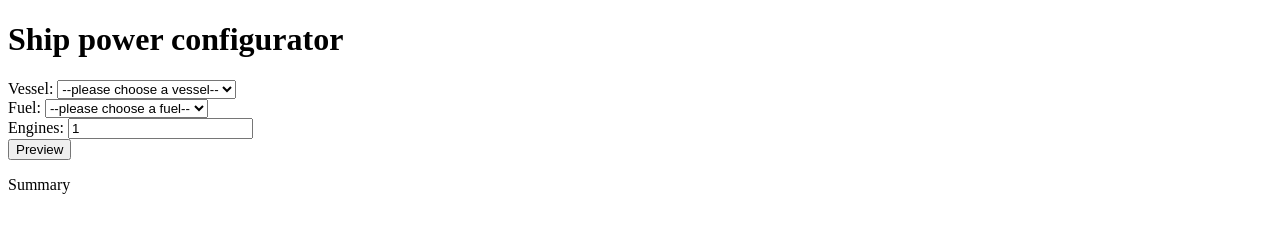
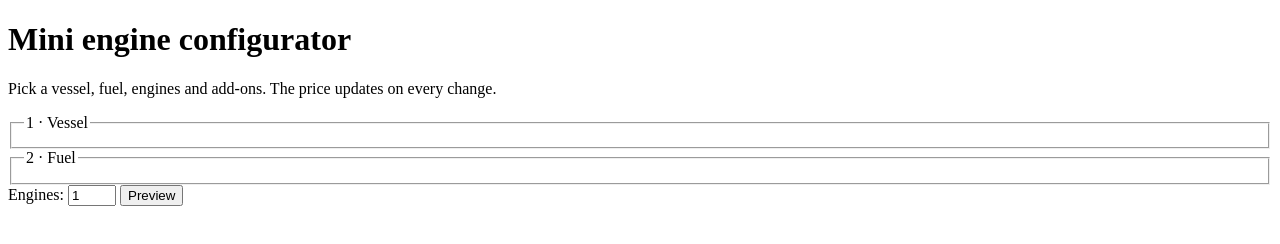
Before and after one commit to Justyuanz/mini-configurator, a plain HTML site: page index.html in a window 1280 px wide. Drawn offline with Linux system fonts and the light colour scheme.

Commit message:
feat(frontend): improved design with fieldset card and legend

```diff
--- a/index.html
+++ b/index.html
@@ -8,26 +8,28 @@
     <script src="app.js" defer></script>
   </head>
   <body>
-    <h1>Ship power configurator</h1>
-    <form action="submit" id="form">
-      <label for="vessel"> Vessel: </label>
-      <select id="vessel">
-        <option value="">--please choose a vessel--</option>
-        <option value="Ferry">Ferry</option>
-        <option value="Cargo">Cargo</option>
-        <option value="Cruise">Cruise</option>
-      </select>
-      <br />
-      <label for="fuel">Fuel: </label>
-      <select id="fuel">
-        <option value="">--please choose a fuel--</option>
-      </select>
-      <br />
-      <label for="engines">Engines: </label>
-      <input type="number" id="engines" value="1" />
-      <br />
-      <button type="button" id="previewButton">Preview</button>
-      <p id="summary">Summary</p>
-    </form>
+    <main>
+      <h1>Mini engine configurator</h1>
+      <p>
+        Pick a vessel, fuel, engines and add-ons. The price updates on every
+        change.
+      </p>
+
+      <form id="form">
+        <fieldset id="vesselOptions">
+          <legend>1 · Vessel</legend>
+        </fieldset>
+
+        <fieldset id="fuelOptions">
+          <legend>2 · Fuel</legend>
+        </fieldset>
+
+        <label for="engines">Engines: </label>
+        <input type="number" id="engines" value="1" min="1" max="4" />
+
+        <button type="button" id="previewButton">Preview</button>
+        <p id="summary"></p>
+      </form>
+    </main>
   </body>
 </html>
```
Also changed, not shown: 1 other file.
